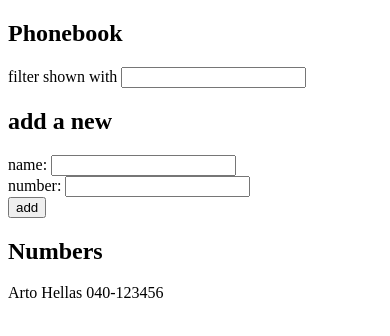
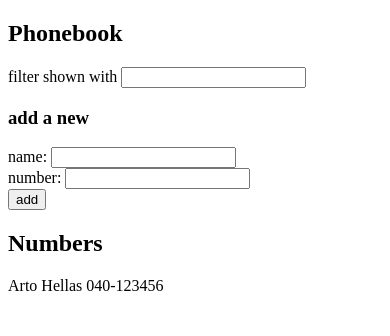
Before and after one commit to muhammadasif2017/part2, a React (Create React App) app in the folder phonebook/: page / in a window 390 px wide. Shown: the top 336 px of the page. Built offline with nearby package versions, Linux system fonts and the light colour scheme.

Commit message:
Exercise 2.10 - phonebook

```diff
--- a/phonebook/src/App.js
+++ b/phonebook/src/App.js
@@ -1,4 +1,49 @@
 import { useState } from 'react';
+
+const Filter = ({ nameToFind, findPerson }) => {
+  return (
+    <div>
+      filter shown with <input value={nameToFind} onChange={findPerson}/>
+    </div>
+  );
+};
+
+const PersonForm = ({
+  newName,
+  newNumber,
+  addNewName,
+  addNewNumber,
+  addNewPerson
+}) => {
+  return (
+    <form onSubmit={addNewPerson}>
+      <div>
+        name: <input value={newName} onChange={addNewName}/>
+      </div>
+      <div>
+        number: <input value={newNumber} onChange={addNewNumber}/>
+      </div>
+      <div>
+        <button type="submit">add</button>
+      </div>
+    </form>
+  );
+};
+
+const Persons = ({ searchResult, persons }) => {
+  if (searchResult.length > 0) {
+    return (
+      <>
+        {searchResult.map((person) => <div key={person.name}>{`${person.name} ${person.number}`}</div>)}
+      </>
+    )
+  }
+  return (
+    <>
+      {persons.map((person) =><div key={person.name}>{`${person.name} ${person.number}`}</div>)}
+    </>
+  );
+};
 
 const App = () => {
   const [persons, setPersons] = useState([
@@ -6,7 +51,7 @@ const App = () => {
   ]);
   const [newName, setNewName] = useState('');
   const [newNumber, setNewNumber] = useState('');
-  const [nameFilter, setNameFilter] = useState('');
+  const [nameToFind, setNameToFind] = useState('');
   const [searchResult, setSearchResult] = useState([]);
 
   const addNewName = (e) => {
@@ -18,7 +63,7 @@ const App = () => {
   };
 
   const findPerson = (e) => {
-    setNameFilter(e.target.value);
+    setNameToFind(e.target.value);
     const regex = new RegExp(e.target.value, 'ig');
     const searchResult = persons.filter((person) => regex.test(person.name));
     setSearchResult(searchResult);
@@ -40,27 +85,11 @@ const App = () => {
   return (
     <div>
       <h2>Phonebook</h2>
-        <div>
-          filter shown with <input value={nameFilter} onChange={findPerson}/>
-        </div>
-      <h2>add a new</h2>
-      <form onSubmit={addNewPerson}>
-        <div>
-          name: <input value={newName} onChange={addNewName}/>
-        </div>
-        <div>
-          number: <input value={newNumber} onChange={addNewNumber}/>
-        </div>
-        <div>
-          <button type="submit">add</button>
-        </div>
-      </form>
+      <Filter nameToFind={nameToFind} findPerson={findPerson}/>
+      <h3>add a new</h3>
+      <PersonForm newName={newName} newNumber={newNumber} addNewName={addNewName} addNewNumber={addNewNumber} addNewPerson={addNewPerson}/>
       <h2>Numbers</h2>
-      {
-        searchResult.length > 0
-          ? searchResult.map((person) => <div key={person.name}>{`${person.name} ${person.number}`}</div>)
-          : persons.map((person) =><div key={person.name}>{`${person.name} ${person.number}`}</div>)
-      }
+      <Persons searchResult={searchResult} persons={persons}/>
     </div>
   )
 }
```
